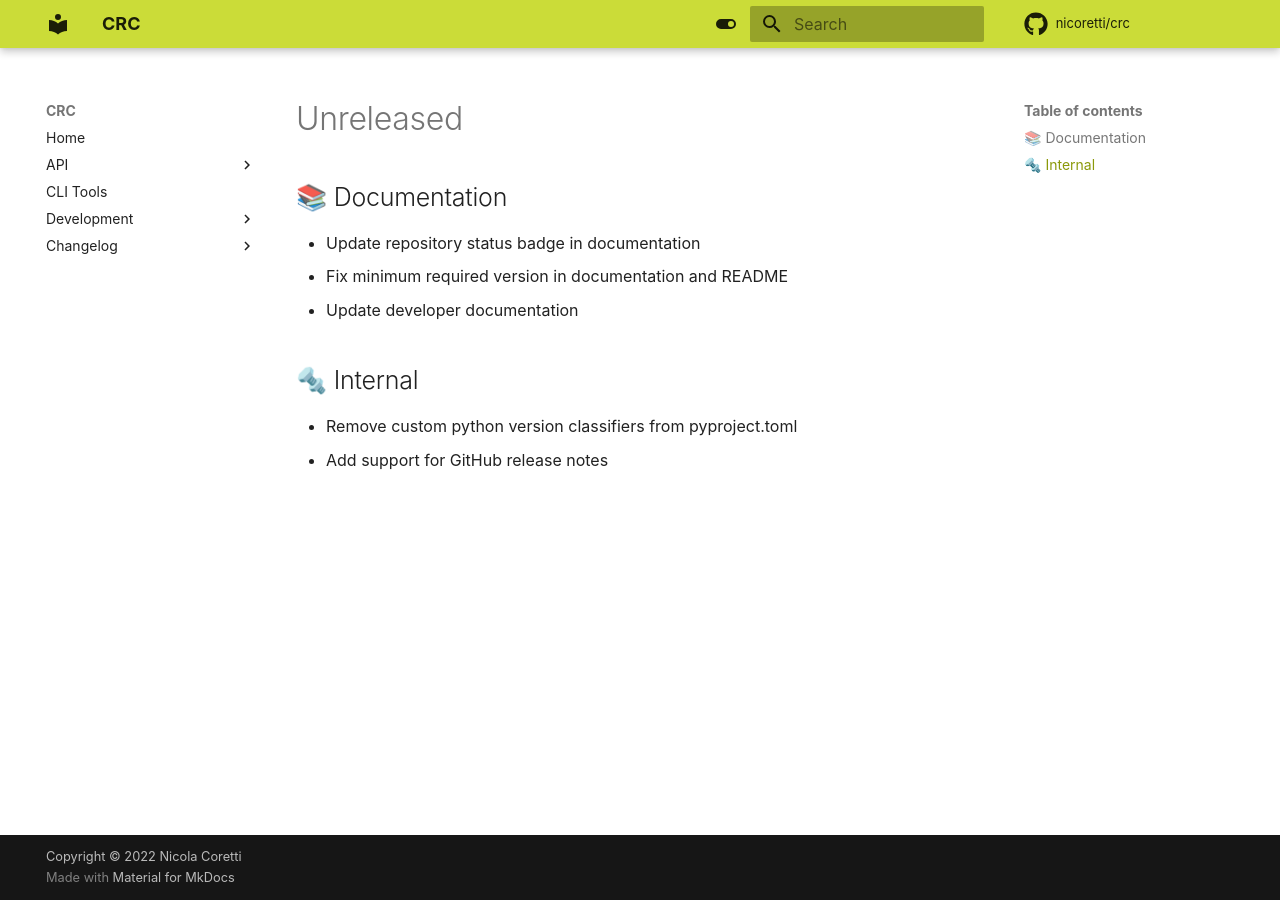
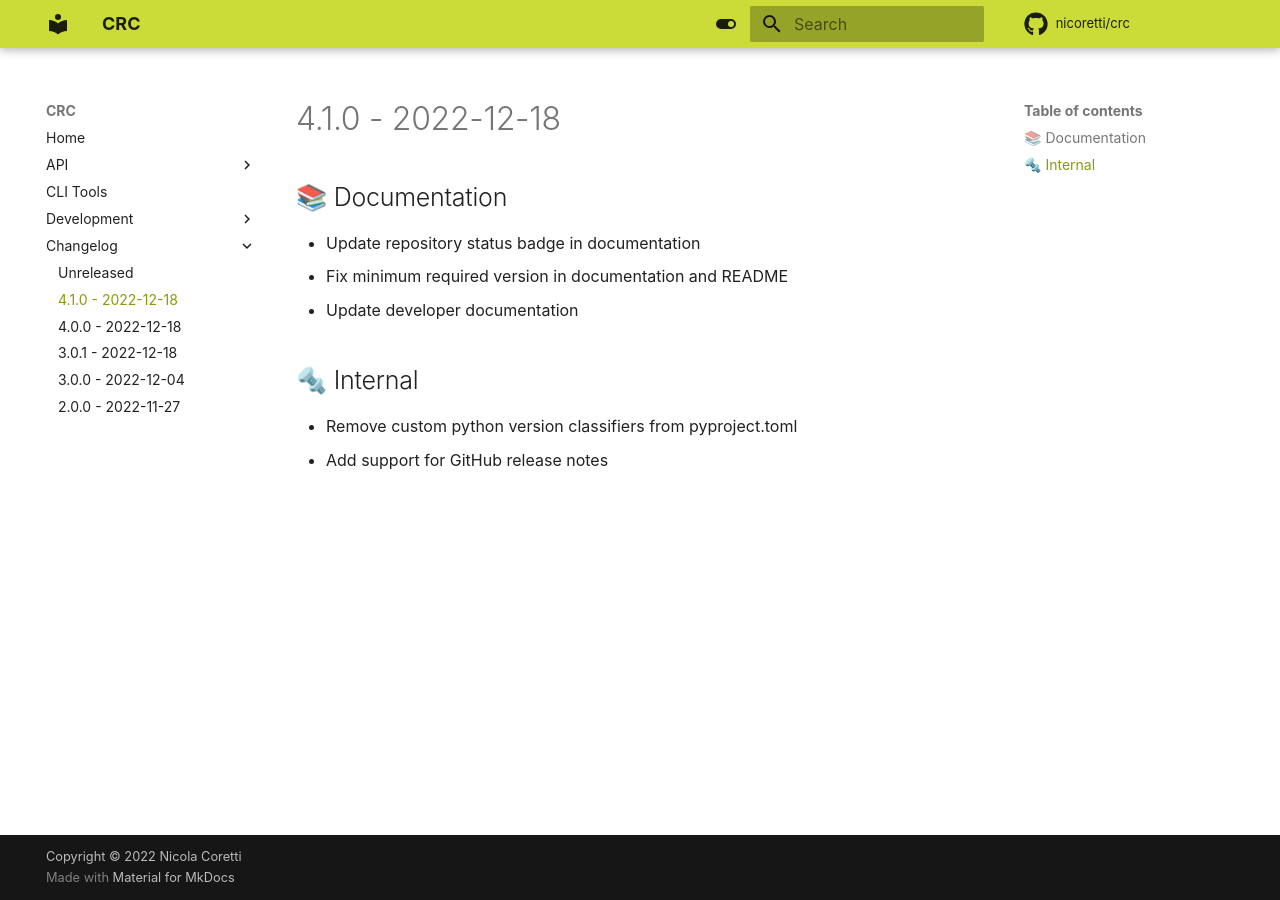
Before and after one commit to Nicoretti/crc, an MkDocs documentation site: the page built from docs/docs/changelog/changes_4.1.0.md, in a window 1280 px wide. Built offline with MkDocs 1.6.1 and Material for MkDocs 9.7.7, drawn with Linux system fonts in a browser that asks for light colours; comment, search, counter and statistics services are not loaded.

Commit message:
Update release notes

```diff
--- a/docs/docs/changelog/changes_4.1.0.md
+++ b/docs/docs/changelog/changes_4.1.0.md
@@ -1,4 +1,4 @@
-# Unreleased
+# 4.1.0 - 2022-12-18
 
 ## 📚 Documentation
 * Update repository status badge in documentation
--- a/docs/mkdocs.yml
+++ b/docs/mkdocs.yml
@@ -22,6 +22,7 @@ nav:
       - "development/release.md"
   - Changelog:
       - "changelog/unreleased.md"
+      - "changelog/changes_4.1.0.md"
       - "changelog/changes_4.0.0.md"
       - "changelog/changes_3.0.1.md"
       - "changelog/changes_3.0.0.md"
```
Also changed, not shown: docs/docs/changelog/unreleased.md (added, +1 -0 lines).
